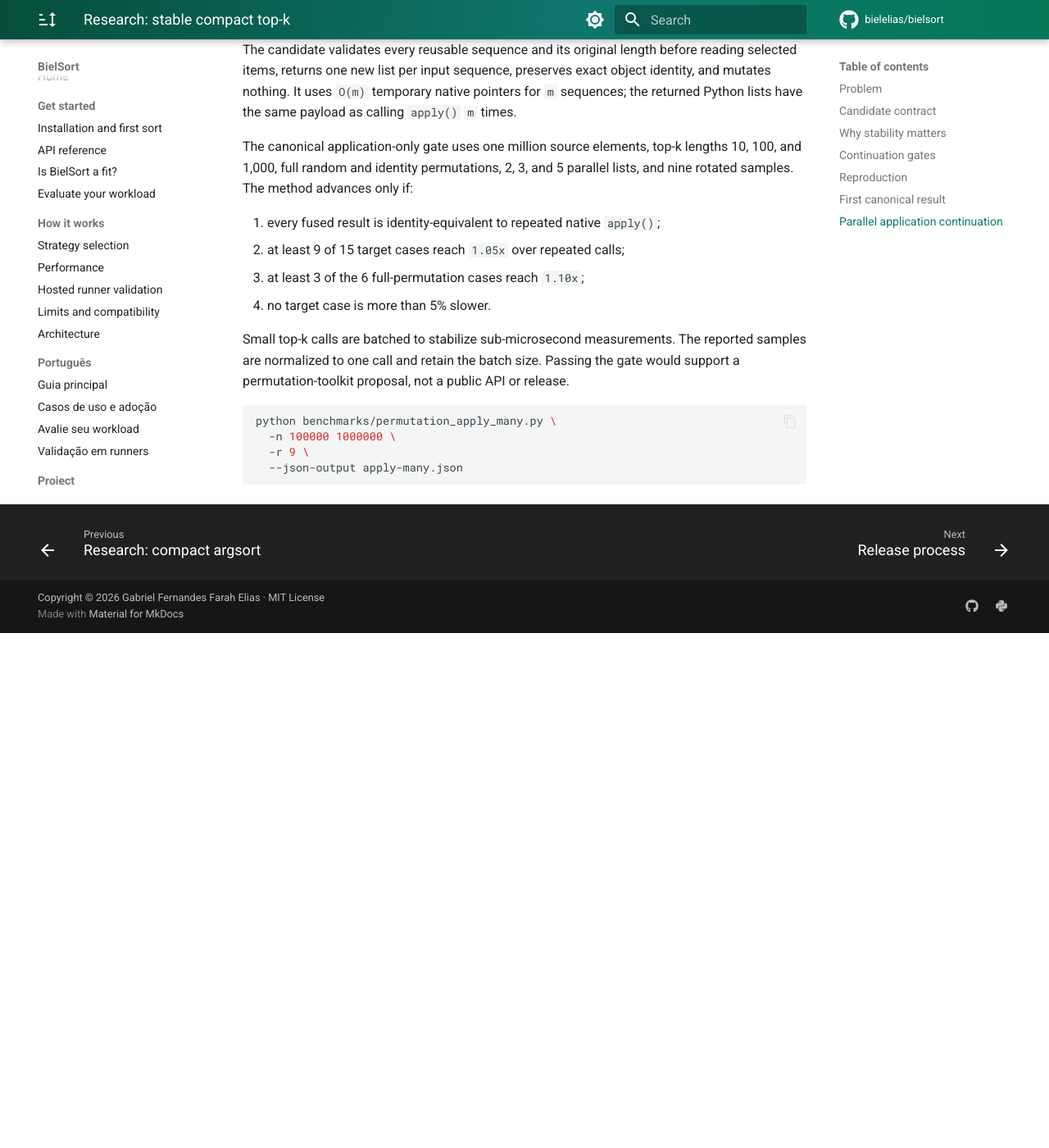
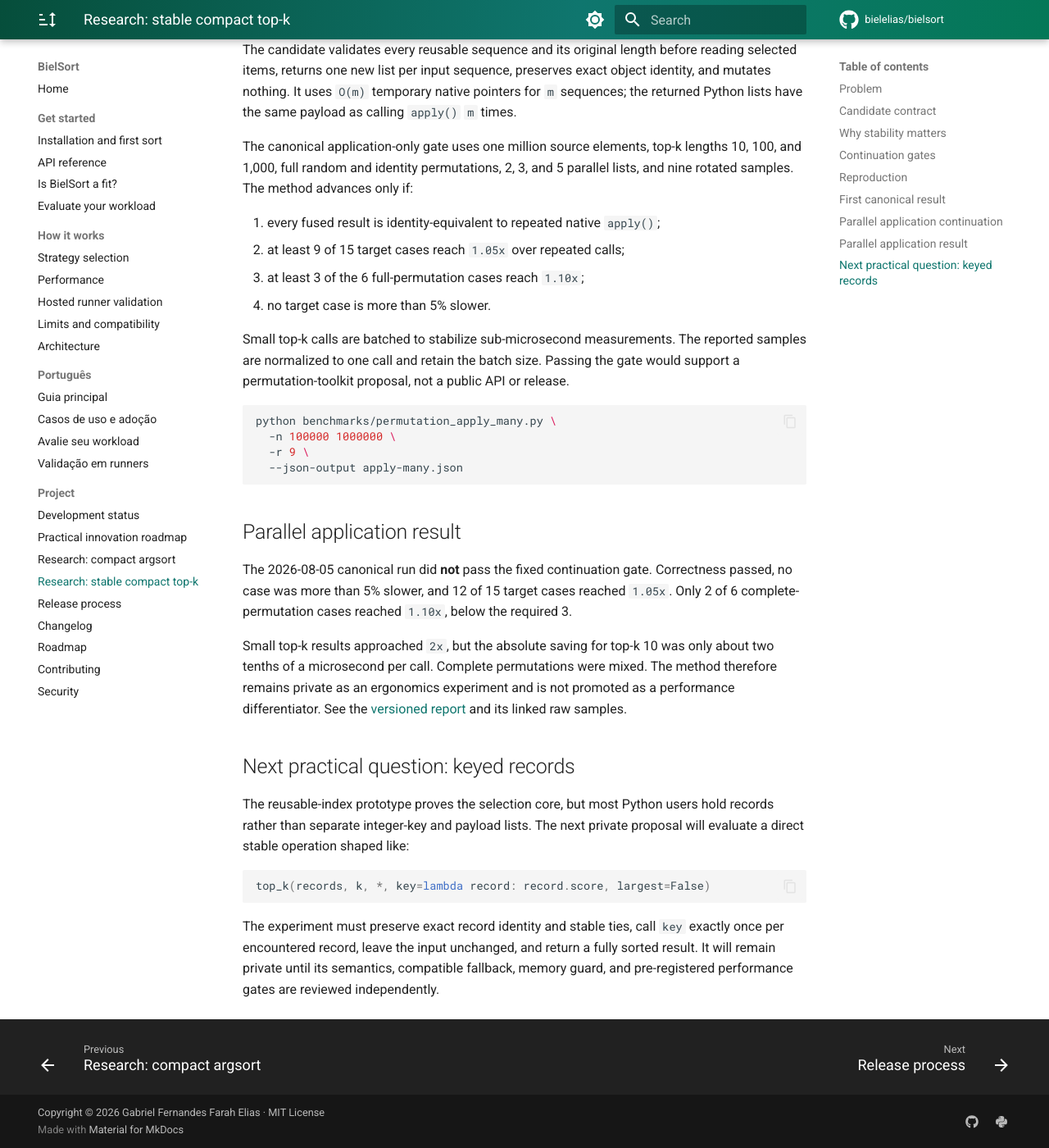
Before and after one commit to bielelias/bielsort, an MkDocs documentation site: the page built from docs/topk-research.md, in a window 1280 px wide and 1400 px high, scrolled down 2842 px. Shown: the whole window at 82% size. Built offline with MkDocs 1.6.1 and Material for MkDocs 9.7.7, drawn with Linux system fonts in a browser that asks for light colours; comment, search, counter and statistics services are not loaded; before the commit the page ends 3614 px from its top, so only the background shows below that.

Commit message:
Record fused application benchmark result

````diff
--- a/docs/topk-research.md
+++ b/docs/topk-research.md
@@ -143,3 +143,33 @@ python benchmarks/permutation_apply_many.py \
   -r 9 \
   --json-output apply-many.json
 ```
+
+## Parallel application result
+
+The 2026-08-05 canonical run did **not** pass the fixed continuation gate.
+Correctness passed, no case was more than 5% slower, and 12 of 15 target cases
+reached `1.05x`. Only 2 of 6 complete-permutation cases reached `1.10x`, below
+the required 3.
+
+Small top-k results approached `2x`, but the absolute saving for top-k 10 was
+only about two tenths of a microsecond per call. Complete permutations were
+mixed. The method therefore remains private as an ergonomics experiment and
+is not promoted as a performance differentiator. See the
+[versioned report](https://github.com/bielelias/bielsort/blob/research/stable-topk-0.3/benchmarks/results/2026-08-05-permutation-apply-many.md)
+and its linked raw samples.
+
+## Next practical question: keyed records
+
+The reusable-index prototype proves the selection core, but most Python users
+hold records rather than separate integer-key and payload lists. The next
+private proposal will evaluate a direct stable operation shaped like:
+
+```python
+top_k(records, k, *, key=lambda record: record.score, largest=False)
+```
+
+The experiment must preserve exact record identity and stable ties, call
+`key` exactly once per encountered record, leave the input unchanged, and
+return a fully sorted result. It will remain private until its semantics,
+compatible fallback, memory guard, and pre-registered performance gates are
+reviewed independently.
````
Also changed, not shown: CHANGELOG.md (+4 -0 lines), ROADMAP.md (+7 -4 lines), benchmarks/README.md (+6 -0 lines), benchmarks/results/2026-08-05-permutation-apply-many.md (added, +76 -0 lines), docs/development-status.md (+7 -3 lines), docs/innovation-roadmap.md (+18 -3 lines), 1 other file.
